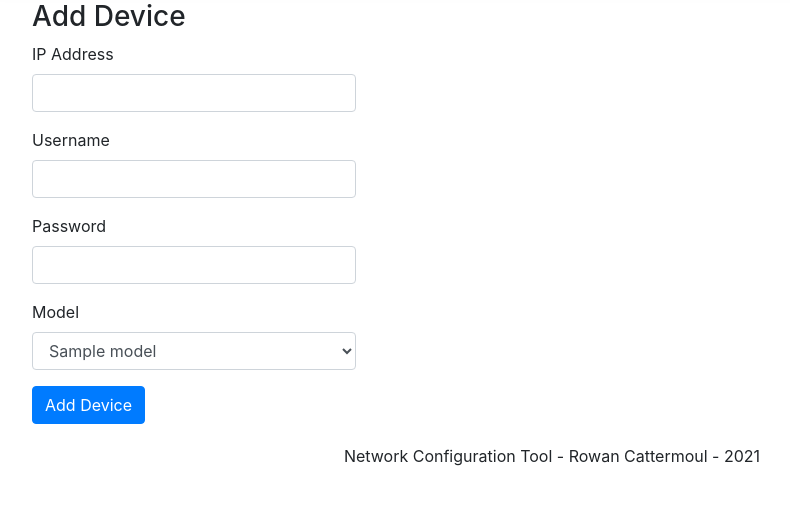
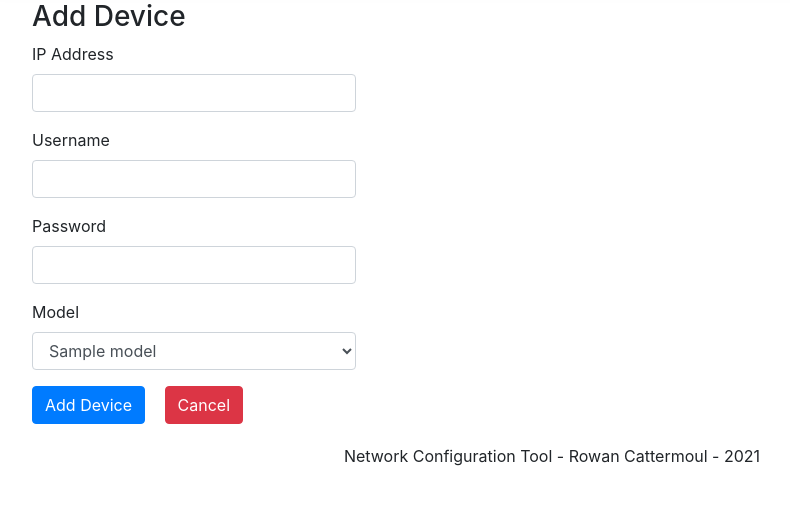
Before and after one commit to RowCatt/NetworkConfigurationTool, a PHP site: page /add_device.php in a window 1280 px wide. Shown: the part 60-565 px from the top of the page, without its empty margins (88-878 px from the left). Run offline with PHP 8.4, Linux system fonts and the light colour scheme; tables that the repository leaves empty or names only in its code hold one stand-in row (values such as "Sample post").

Commit message:
added cancel button

```diff
--- a/add_device.php
+++ b/add_device.php
@@ -55,6 +55,7 @@ require("requires/connect.php");
                 </div>
 
                 <button type="submit" class="btn btn-primary">Add Device</button>
+                <a style='margin-left: 15px;' class='btn btn-danger' href='devices'> Cancel </a>
 
             </form>
 
```
